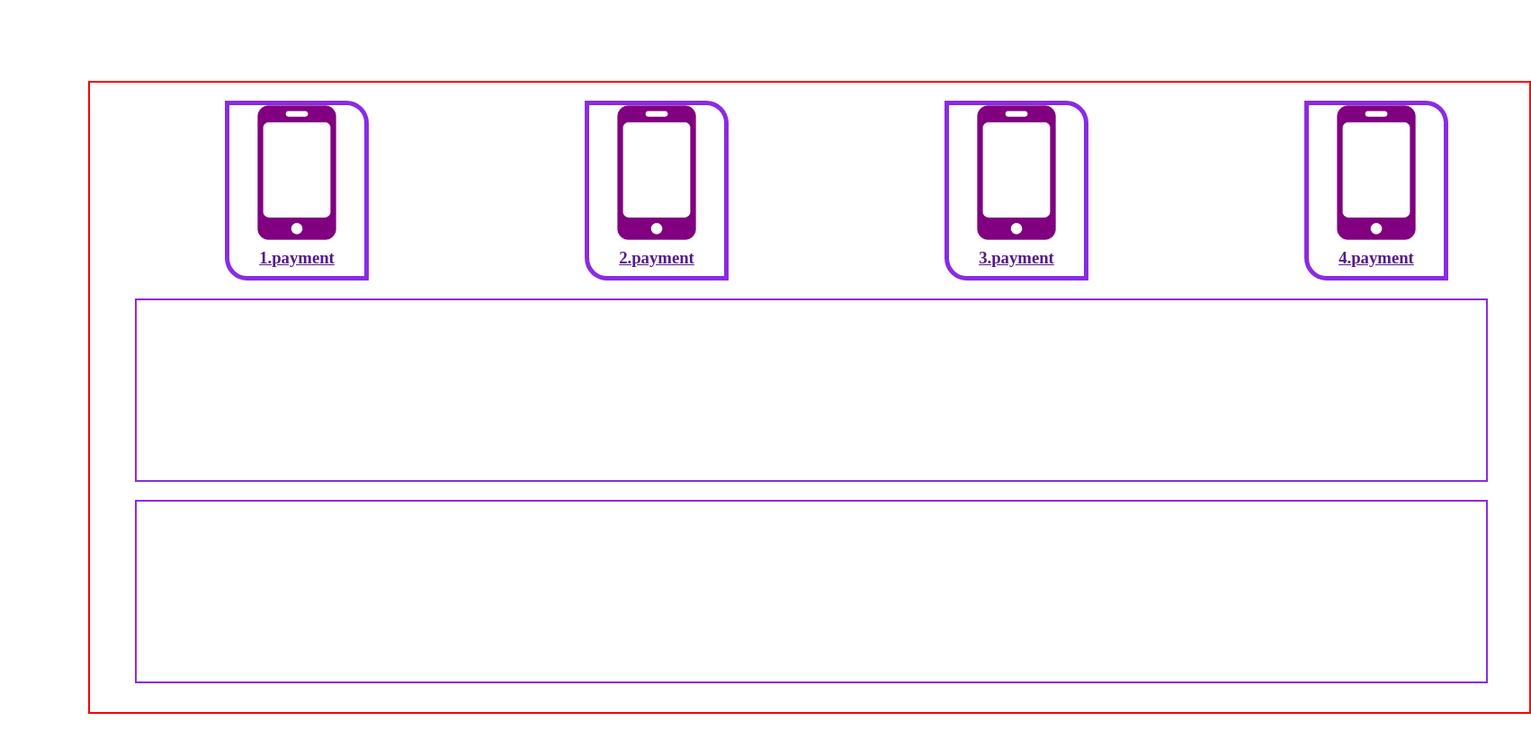
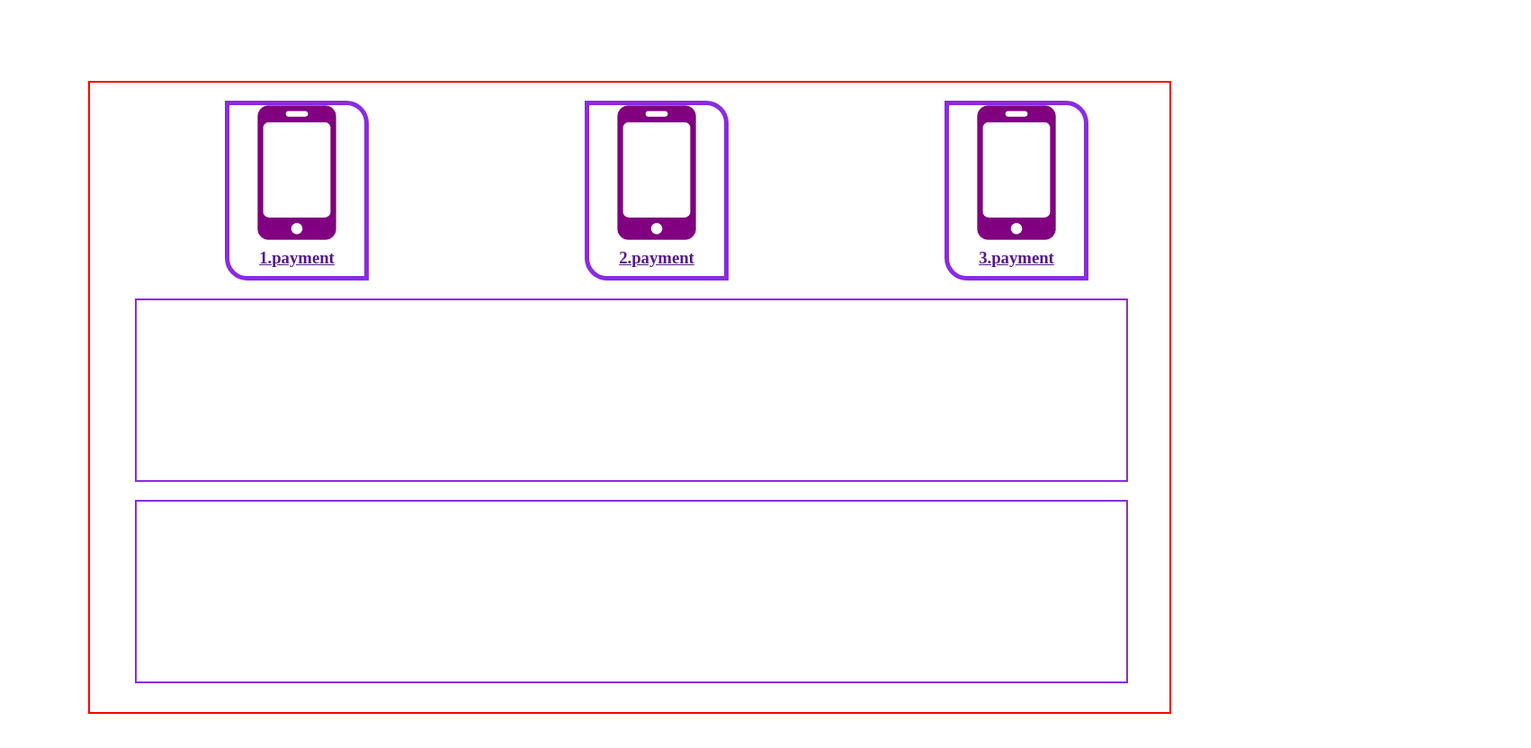
Before and after one commit to altafpinjari1/project, a plain HTML site: page index.html in a window 1280 px wide. Shown: the whole page at 90% size, 1702 px wide, since content can reach past the window. Drawn offline with Linux system fonts and the light colour scheme.

Commit message:
Update index.html

```diff
--- a/index.html
+++ b/index.html
@@ -11,12 +11,12 @@
         .main-container{
             height: 700px;
             border: 2px solid red;
-            width: 1600px;
+            width: 1200px;
             margin: 90px;
         }
         .upper{
             height: 200px;
-            width: 1500px;
+            width: 1100px;
             /* border: 2px solid blueviolet; */
             margin: 20px 50px 20px 50px;
             overflow-x: scroll;
@@ -28,13 +28,13 @@
 
         .middle{
             height: 200px;
-            width: 1500px;
+            width: 1100px;
             border: 2px solid blueviolet;
             margin: 20px 50px 20px 50px;
         }
         .lower{
             height: 200px;
-            width: 1500px;
+            width: 1100px;
             border: 2px solid blueviolet;
             margin: 20px 50px 20px 50px;
         }
```
